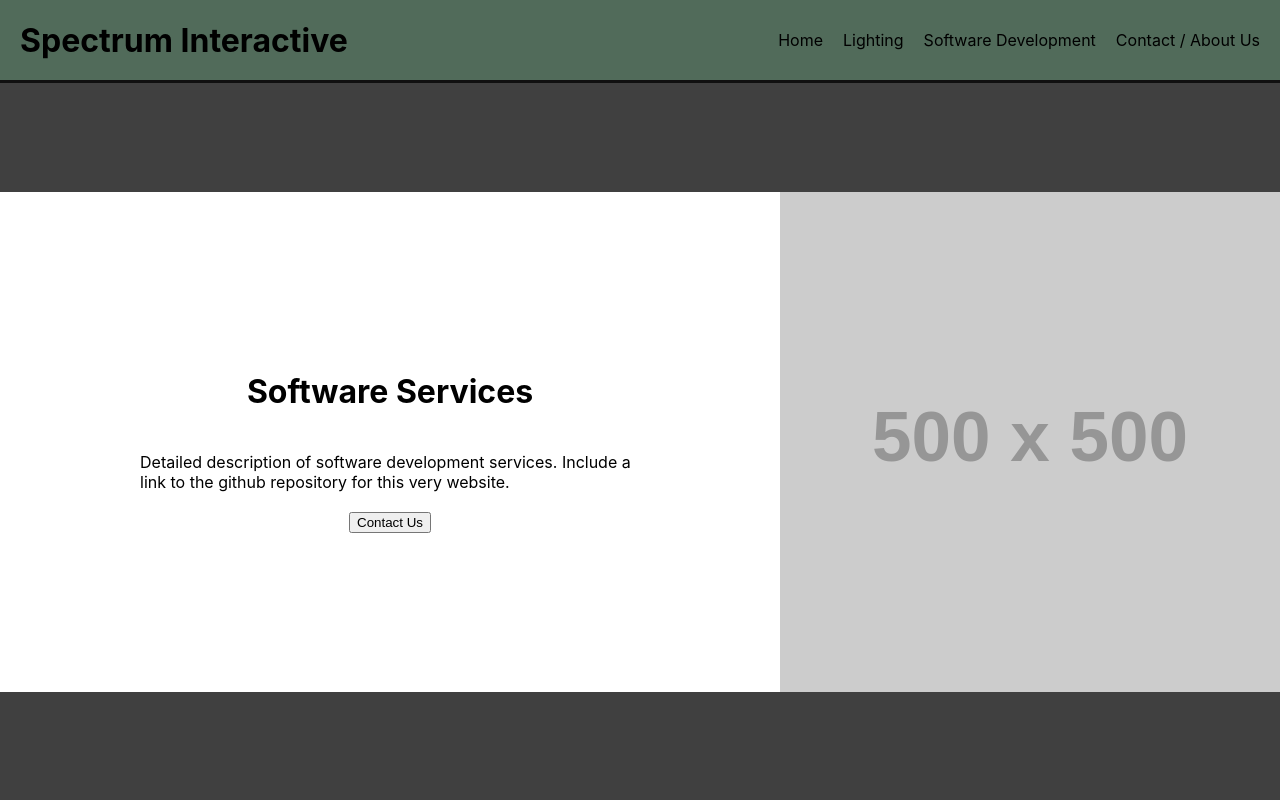
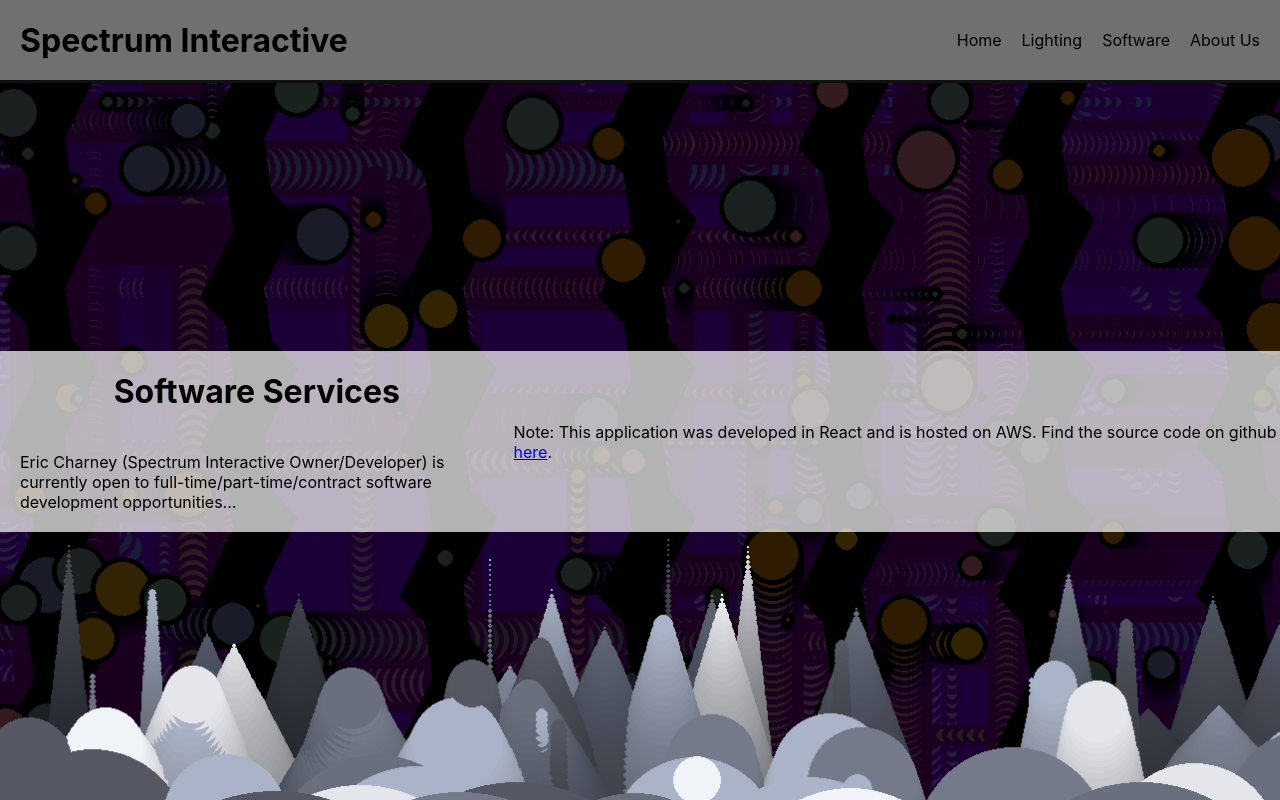
Before and after one commit to echarney2/spectrum-public, a React (Create React App) app in the folder front-end/: page /software in a window 1280 px wide. Built offline with nearby package versions, Linux system fonts and the light colour scheme.

Commit message:
Tweaks to lighting page. Added software page.

```diff
--- a/front-end/src/App.css
+++ b/front-end/src/App.css
@@ -4,6 +4,7 @@ html, body, #root, .App {
     --primary-10: #3DEB79;
     --primary-20: #516B5A;
     --secondary-10: #EBA63D;
+    --secondary-10-transparent: #EBA63D80;
     --secondary-20: #785996;
     --grey-10: #E0E0E0;
     --grey-20: #A0A0A0;
@@ -13,6 +14,7 @@ html, body, #root, .App {
     --grey-60: #101010;
 
     --header-height: 80px;
+    min-width: 550px;
 }
 
 /* Common Components */
@@ -59,6 +61,10 @@ li {
     margin-right: auto;
 }
 
+.opaque {
+    opacity: 1!important;
+}
+
 /* Containers */
 .container-1 {
     display: flex;
@@ -74,3 +80,7 @@ li {
     flex-grow: 1;
     background-color: var(--grey-40);
 }
+
+.scrollable {
+    overflow-y: scroll;
+}
--- a/front-end/src/components/header/header.css
+++ b/front-end/src/components/header/header.css
@@ -1,8 +1,9 @@
 #header {
+    /*min-width: var(--min-width);*/
     display: flex;
     flex-direction: row;
     min-height: var(--header-height);
-    background-color: var(--primary-20);
+    background-color: var(--grey-30);
     border-bottom: 3px solid #101010;
     padding: 0 20px;
 }
--- a/front-end/src/components/header/header.jsx
+++ b/front-end/src/components/header/header.jsx
@@ -1,7 +1,6 @@
 import {useNavigate} from "react-router-dom";
 import PageButtons from "./page-buttons";
 import "./header.css";
-import LoginDisplay from "./login-display";
 
 export default function Header () {
     const navigate = useNavigate()
--- a/front-end/src/components/header/page-buttons.jsx
+++ b/front-end/src/components/header/page-buttons.jsx
@@ -5,8 +5,8 @@ export default function PageButtons () {
     const pages = [
         {name: "Home", path: "/"},
         {name: "Lighting", path: "/lighting"},
-        {name: "Software Development", path: "/software"},
-        {name: "Contact / About Us", path: "/contact"}
+        {name: "Software", path: "/software"},
+        {name: "About Us", path: "/contact"}
     ]
 
     return (
--- a/front-end/src/components/page-home/page-home.css
+++ b/front-end/src/components/page-home/page-home.css
@@ -25,6 +25,7 @@
     width: 100%;
     background-color: var(--grey-20);
     flex-grow: 0;
+    min-width: 800px;
 }
 
 .service-description {
--- a/front-end/src/components/page-home/page-home.jsx
+++ b/front-end/src/components/page-home/page-home.jsx
@@ -9,6 +9,7 @@ export default function PageHome() {
     return (
         <div className="page">
             <Header />
+            <div className="scrollable">
                 <div id="welcome-area">
                     <div id="welcome-text">
                         <h1 className="center-horizontal">{c.WELCOME_HEADER}</h1>
@@ -39,5 +40,7 @@ export default function PageHome() {
                     </div>
                 </div>
             </div>
+
+        </div>
     )
 }
--- a/front-end/src/components/page-lighting/page-lighting.css
+++ b/front-end/src/components/page-lighting/page-lighting.css
@@ -0,0 +1,16 @@
+.page-lighting {
+    background-image: url("../../../public/img/lighting_image_1.jpg");
+    background-repeat: no-repeat;
+    background-size: cover;
+}
+
+.lighting-text {
+    margin: 20px auto auto auto;
+    background-color: var(--secondary-10-transparent);
+    padding: 20px;
+}
+
+
+.video-link {
+    margin: 20px;
+}
--- a/front-end/src/components/page-lighting/page-lighting.jsx
+++ b/front-end/src/components/page-lighting/page-lighting.jsx
@@ -1,22 +1,61 @@
 import Header from "../header/header";
 import "./page-lighting.css";
+import * as c from "../../constants";
+import {useNavigate} from "react-router-dom";
 
 export default function PageLighting () {
+    const navigate = useNavigate();
+
     return (
-        <div className="page">
+        <div className="page page-lighting">
             <Header />
-            <div className="filler-1"></div>
-            <div className="flex-row">
+
+            <div className="scrollable">
+
+                {/* Description of lighting services offered*/}
+                <div className="flex-row">
+                    <div className="lighting-text flex-column">
+                        <h1 className="center-horizontal">{c.LIGHTING_PAGE_TITLE}</h1>
+                        <div className="service-description">{c.LIGHTING_PAGE_DESCRIPTION}</div>
+                        <button className="center-horizontal" onClick={() => navigate("/contact")}>Contact Us</button>
+                    </div>
+                </div>
+
+                {/* Description of the Spectrum Interactive Lighting Controller*/}
+                <div className="flex-row center">
+                    <div className="lighting-text flex-row">
+                        <div className="flex-column center">
+                            <h1 className="center-horizontal">SILI</h1>
+                            <h3 className="center-horizontal">(Spectrum Interactive Lighting Instrument)</h3>
+                            <div className="service-description">{c.SILI_DESCRIPTION_1}</div>
+                            {c.SILI_FEATURES.map((feature, index) => {
+                                return <li key={index}>{feature}</li>
+                            })}
+                            <div className="service-description">{c.SILI_DESCRIPTION_2}</div>
+                        </div>
+                        <div className="flex-column center">
+                            <img className="opaque" height={300} src="/img/dmx_control_screenshot.png" alt="SILI"></img>
+                        </div>
+                    </div>
+                </div>
+
+                {/* Video Links*/}
                 <div className="flex-column center">
-                    <h1 className="center-horizontal">Lighting For Live Events</h1>
-                    <div className="service-description">Detailed description of lighting for live events and videos</div>
-                    <button className="center-horizontal">Contact Us</button>
+                    <div className="flex-row center">
+                        {c.VIDEO_LINKS.map((link, index) => {
+                            return (
+                                <div key={index} className="video-link">
+                                    <iframe height={200} src={link} allow="web-share" allowFullScreen></iframe>
+                                </div>
+                            )
+                        })}
+                    </div>
+
                 </div>
-                <div className="flex-column">
-                    <img src="https://via.placeholder.com/500x500" alt="placeholder" />
-                </div>
+
             </div>
-            <div className="filler-1"></div>
+
+
         </div>
     )
 }
--- /dev/null
+++ b/front-end/src/components/page-software/page-software.css
@@ -0,0 +1,16 @@
+.software-background {
+    display: flex;
+    flex-direction: column;
+    flex-grow: 1;
+    background-image: url("../../../public/img/visualizer_screenshot_3.png");
+    background-repeat: no-repeat;
+    background-size: cover;
+}
+
+.software-text-area {
+    display: flex;
+    flex-direction: row;
+    margin-top: auto;
+    margin-bottom: auto;
+    background-color: rgba(255, 255, 255, 0.7);
+}
--- a/front-end/src/components/page-software/page-software.jsx
+++ b/front-end/src/components/page-software/page-software.jsx
@@ -1,21 +1,25 @@
 import Header from "../header/header";
+import "./page-software.css";
 
 export default function PageSoftware() {
     return (
         <div className="page">
             <Header />
-            <div className="filler-1"></div>
-            <div className="flex-row">
-                <div className="flex-column center">
-                    <h1 className="center-horizontal">Software Services</h1>
-                    <div className="service-description">Detailed description of software development services. Include a link to the github repository for this very website.</div>
-                    <button className="center-horizontal">Contact Us</button>
-                </div>
-                <div className="flex-column">
-                    <img src="https://via.placeholder.com/500x500" alt="placeholder" />
+            <div className="software-background">
+                <div className="software-text-area">
+                    <div className="flex-column center">
+                        <h1 className="center-horizontal">Software Services</h1>
+                        <div className="service-description">
+                            Eric Charney (Spectrum Interactive Owner/Developer) is currently open to full-time/part-time/contract software development opportunities...
+                        </div>
+                    </div>
+                    <div className="flex-column center">
+                        <div>
+                            <p>Note: This application was developed in React and is hosted on AWS. Find the source code on github <a href="https://github.com/echarney2/spectrum-public">here</a>.</p>
+                        </div>
+                    </div>
                 </div>
             </div>
-            <div className="filler-1"></div>
         </div>
     )
 }
--- a/front-end/src/constants.js
+++ b/front-end/src/constants.js
@@ -3,7 +3,7 @@ export const WELCOME_MESSAGE_1 = "Spectrum Interactive is an event lighting and
     "company offering contracting and consulting services. We are proud to serve the Denver Metro Area with:"
 
 export const WELCOME_OPTIONS = [
-    "Lighting and visualization for live events and video production",
+    "Lighting / visualization for live events and video production",
     "Custom software development and consulting services",
     "Tutoring and classes in computer science, mathematics, and physics"
 ]
@@ -16,5 +16,26 @@ export const LIGHTING_MESSAGE = "Lighting is a powerful tool for creating atmosp
 
 export const SOFTWARE_HEADER = "Software"
 export const SOFTWARE_MESSAGE = "Let us put our 7+ years of full stack software development experience to work " +
-    "for you. We specialize in web and desktop applications using Python and React, but will work with you to chose the " +
+    "for you. We specialize in web and desktop applications using Python and React, but will work with you to choose the " +
     "right stack for your project."
+
+export const VIDEO_LINKS = [
+    "https://www.youtube.com/embed/62HgKCfD6ZU?si=EUowFFFR1fJzYKVT",
+    "https://www.youtube.com/embed/mq03eG8tv18?si=U4RAiIF9CwkmoklG"
+]
+
+export const LIGHTING_PAGE_TITLE = "Spectrum Interactive Lighting"
+export const LIGHTING_PAGE_DESCRIPTION = "We use our in-house software SILI to create an experience unique to " +
+    "your music, event, and location. Work with us to build your own color palettes, queues, and effects. Now serving " +
+    "bands, DJs, venues, and producers in the Denver Metro Area."
+
+export const SILI_DESCRIPTION_1 = "The spectrum interactive lighting instrument is our diverse in-house tool for lighting " +
+    "control and visualization. SILI is a desktop application that allows configuration and real-time control of DMX " +
+    "lighting fixtures."
+export const SILI_FEATURES = [
+    "Easily configurable for a wide variety of DMX lighting fixtures",
+    "Includes interactive visualizer supporting any HDMI display",
+    "Compatible with any bluetooth gaming controller for remote control",
+]
+
+export const SILI_DESCRIPTION_2 = "Below you can find examples of SILI in action."
```
Lines whose indentation alone changed are shown as unchanged.
